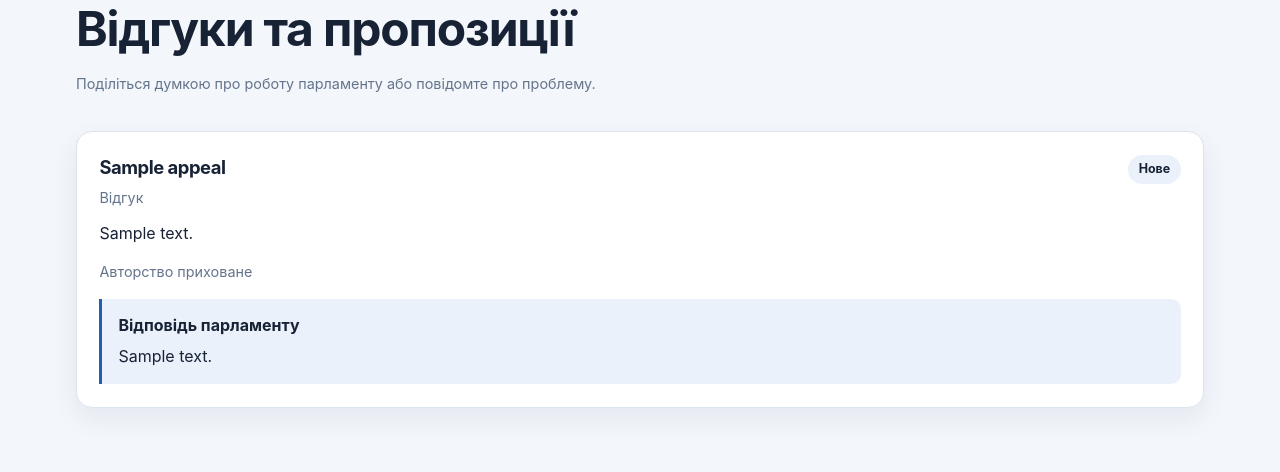
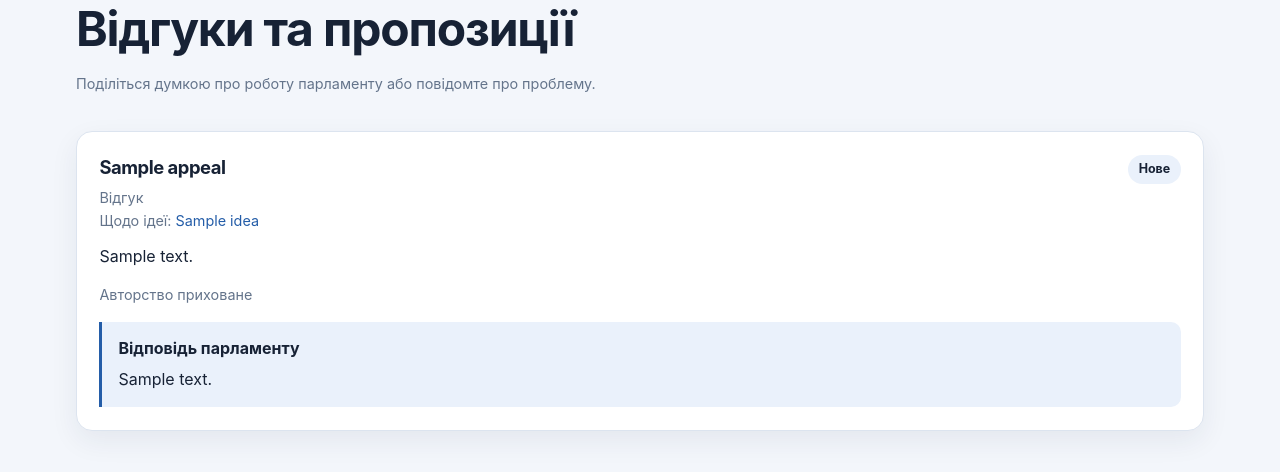
Before and after one commit to ballzdb/parlament-online, a Django app: page /appeals/ in a window 1280 px wide. Shown: the part 150-622 px from the top of the page. Run offline with Django 5.2, Linux system fonts and the light colour scheme; data comes from the database, SQL or seed files in the repository; tables that the repository leaves empty hold one stand-in row (values such as "Sample post").

Commit message:
Add interface for private moderation appeals

```diff
--- a/templates/appeals/list.html
+++ b/templates/appeals/list.html
@@ -7,8 +7,10 @@
       <article class="card record-card appeal-card">
         <div class="appeal-heading"><h3>{{ appeal.subject }}</h3><span class="appeal-status">{{ appeal.get_status_display }}</span></div>
         <div class="meta">{{ appeal.get_kind_display }}</div>
+        {% if appeal.related_idea %}<div class="meta">Щодо ідеї: <a href="{% url 'ideas:detail' appeal.related_idea.pk %}">{{ appeal.related_idea.title }}</a></div>{% endif %}
         <p>{{ appeal.body }}</p>
         {% if user.is_authenticated and not user.is_student %}<div class="meta">Автор: {{ appeal.author.display_name }} · {{ appeal.author.email }}</div>{% else %}<div class="meta">Авторство приховане</div>{% endif %}
+        {% if user.is_authenticated and user.role == 'secretary' %}<p><a class="btn secondary" href="{% url 'appeals:manage' appeal.pk %}">Опрацювати звернення</a></p>{% endif %}
         {% if appeal.public_answer %}<div class="appeal-answer"><strong>Відповідь парламенту</strong><p>{{ appeal.public_answer }}</p></div>{% endif %}
       </article>
     {% empty %}<div class="empty-state">Поки немає звернень.</div>{% endfor %}
```
